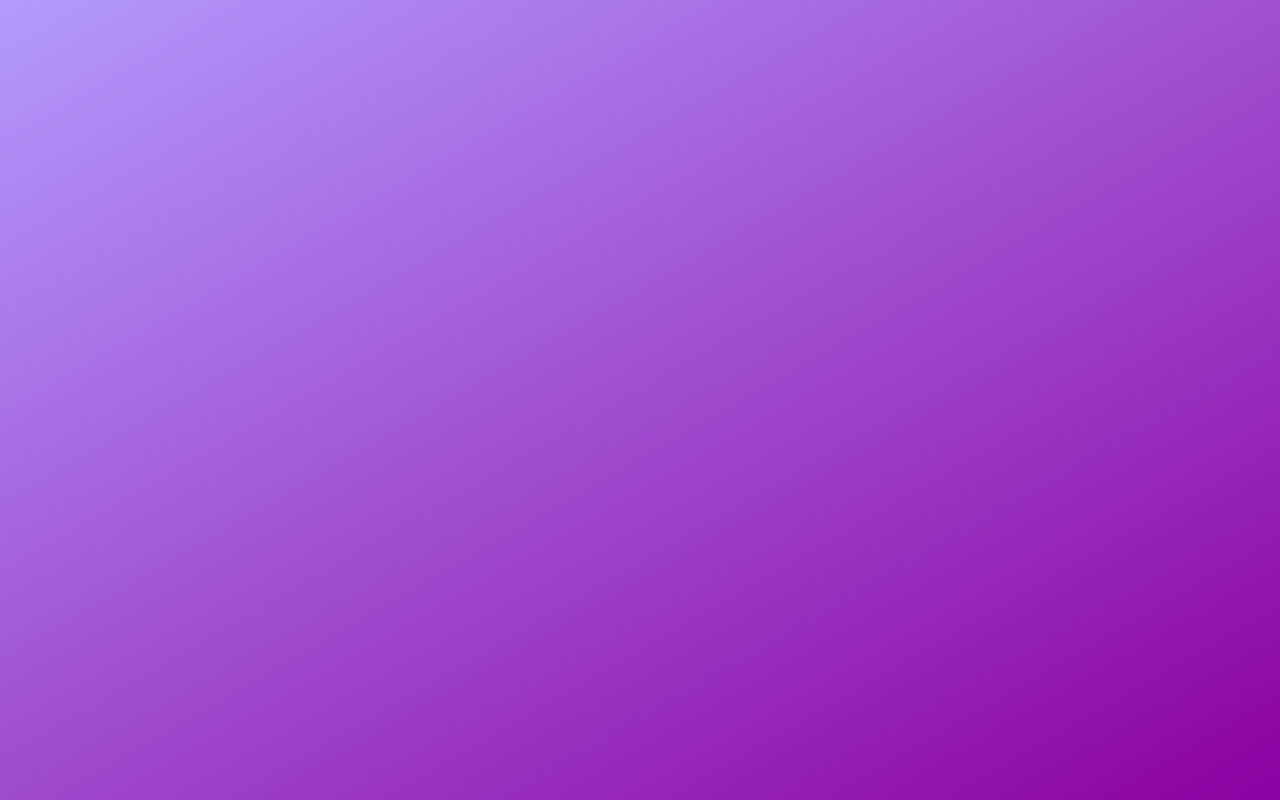
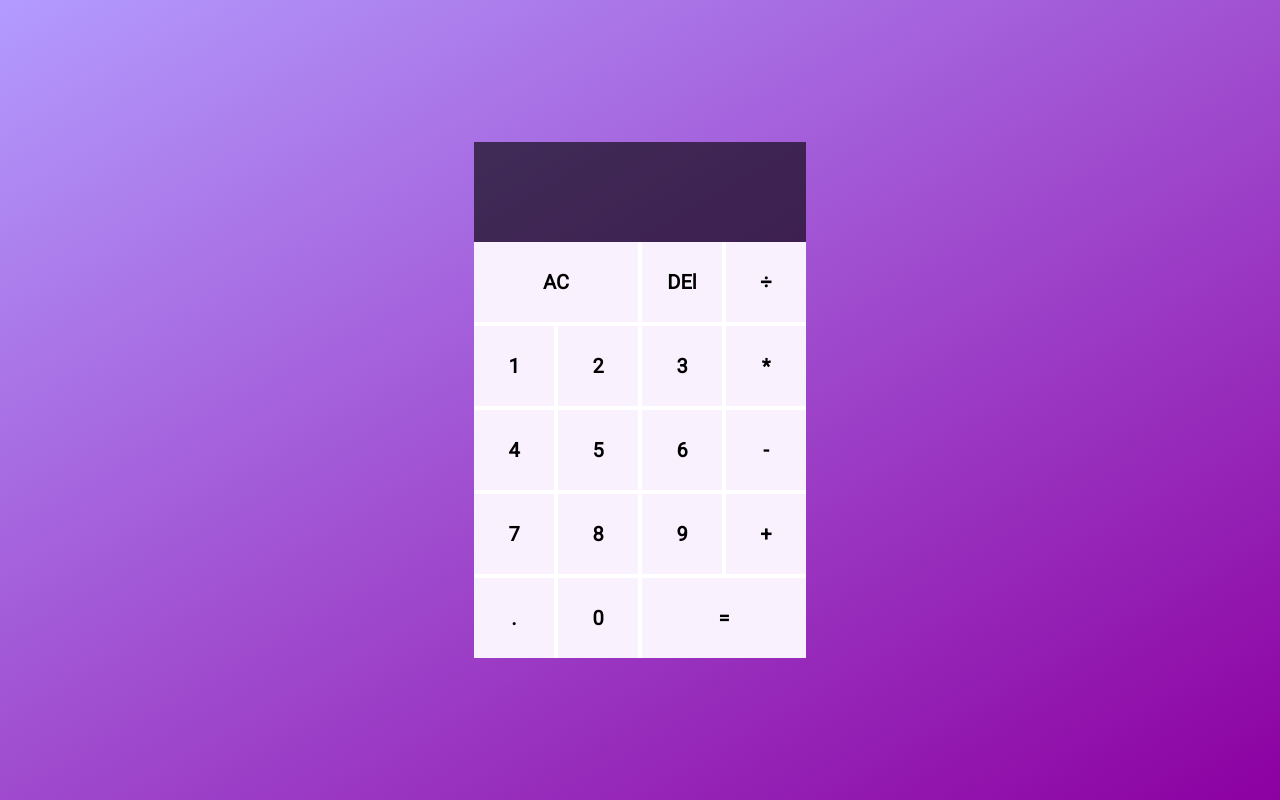
Before and after one commit to devpang20/js-calculator2305, a plain HTML site: page index.html in a window 1280 px wide. Drawn offline with Linux system fonts and the light colour scheme.

Commit message:
기본 UI  완성

```diff
--- a/index.html
+++ b/index.html
@@ -14,6 +14,46 @@
     <link rel="stylesheet" href="style.css">
 </head>
 <body>
+    <div class="container">
+        <div class="wrapper">
+            <div class="cal">
+                <div class="cal-header">
+                    <div class="cal-previous-preview"></div>
+                    <div class="cal-current-preview"></div>
+                </div>
+            </div>
+            <div class="cal-body">
+                <div class="cal-space">
+                    <button class="space-2">AC</button>
+                    <button>DEl</button>
+                    <button>÷</button>
+                </div>
+                <div class="cal-space">
+                    <button>1</button>
+                    <button>2</button>
+                    <button>3</button>
+                    <button>*</button>
+                </div>
+                <div class="cal-space">
+                    <button>4</button>
+                    <button>5</button>
+                    <button>6</button>
+                    <button>-</button>
+                </div>
+                <div class="cal-space">
+                    <button>7</button>
+                    <button>8</button>
+                    <button>9</button>
+                    <button>+</button>
+                </div>
+                <div class="cal-space">
+                    <button>.</button>
+                    <button>0</button>
+                    <button class="space-2">=</button>
+                </div>
+            </div>
+        </div>
+    </div>
 
     <script src="script.js"></script>
 </body>
```
